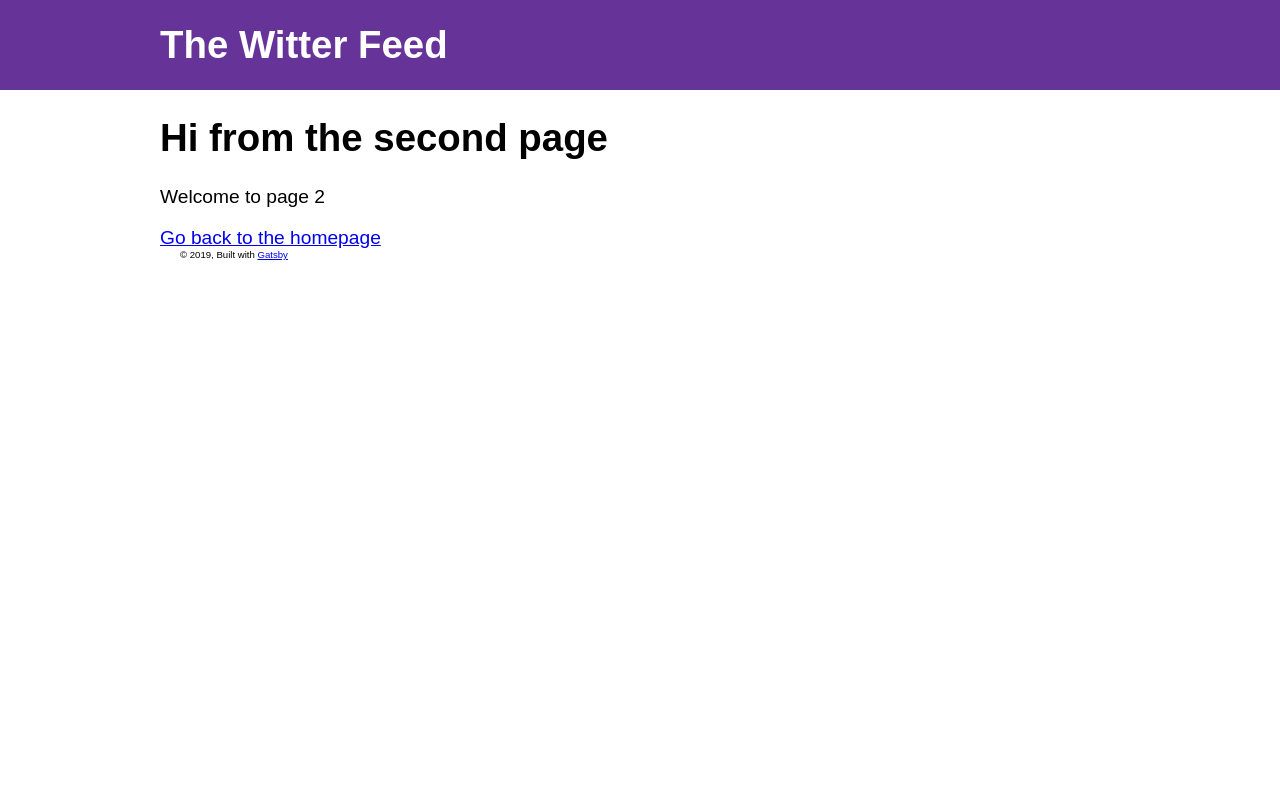
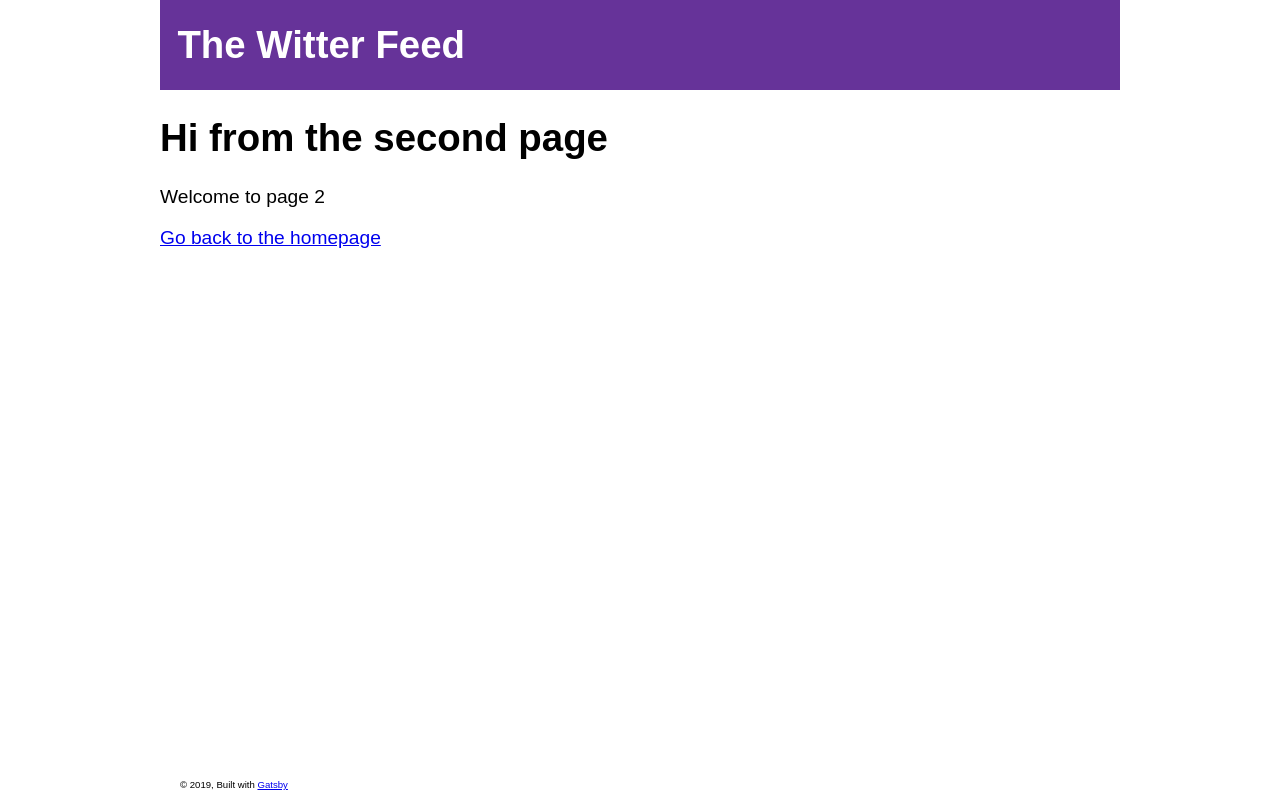
Before and after one commit to samrae7/witter-fe, a Gatsby site: page /page-2 in a window 1280 px wide. Built offline with nearby package versions, Linux system fonts and the light colour scheme; Gatsby itself is replaced by a stand-in of ours; a web font is replaced by a local one.

Commit message:
pin footer to bottom

```diff
--- a/src/components/layout.js
+++ b/src/components/layout.js
@@ -26,18 +26,23 @@ const Layout = ({ children }) => {
 
   return (
     <>
-      <Header siteTitle={data.site.siteMetadata.title} />
       <div
         style={{
           margin: `0 auto`,
           maxWidth: 960,
+          position: `relative`,
+          minHeight: `100vh`,
         }}
       >
+        <Header siteTitle={data.site.siteMetadata.title} />
         <main>{children}</main>
         <footer
           style={{
             fontSize: `0.5em`,
             paddingLeft: `20px`,
+            position: `absolute`,
+            bottom: 0,
+            paddingBottom: `10px`,
           }}
         >
           © {new Date().getFullYear()}, Built with
```
